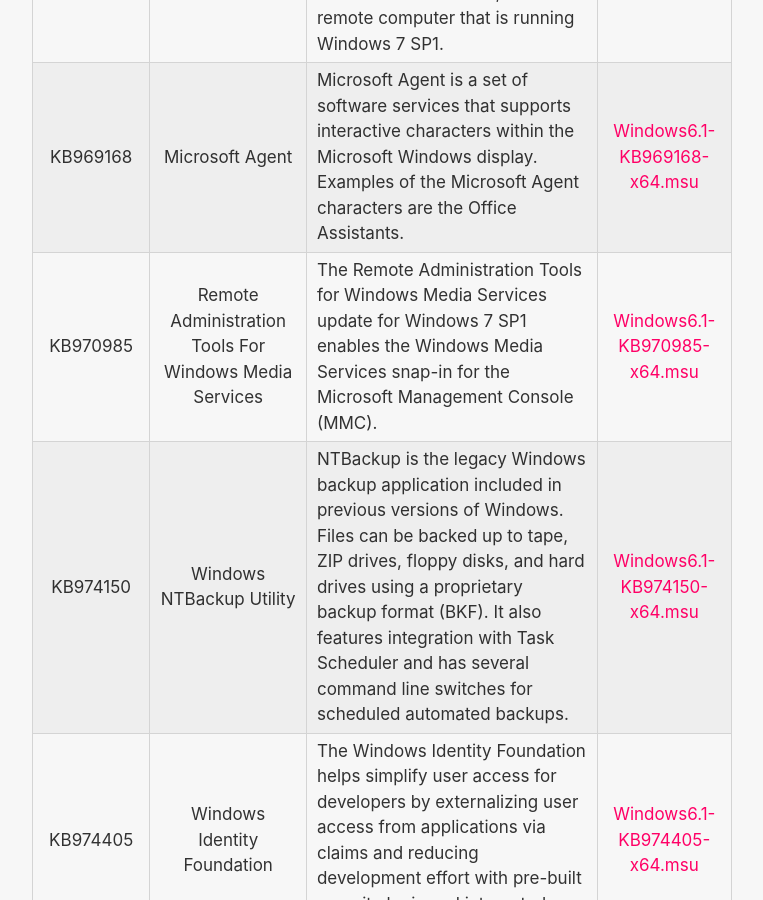
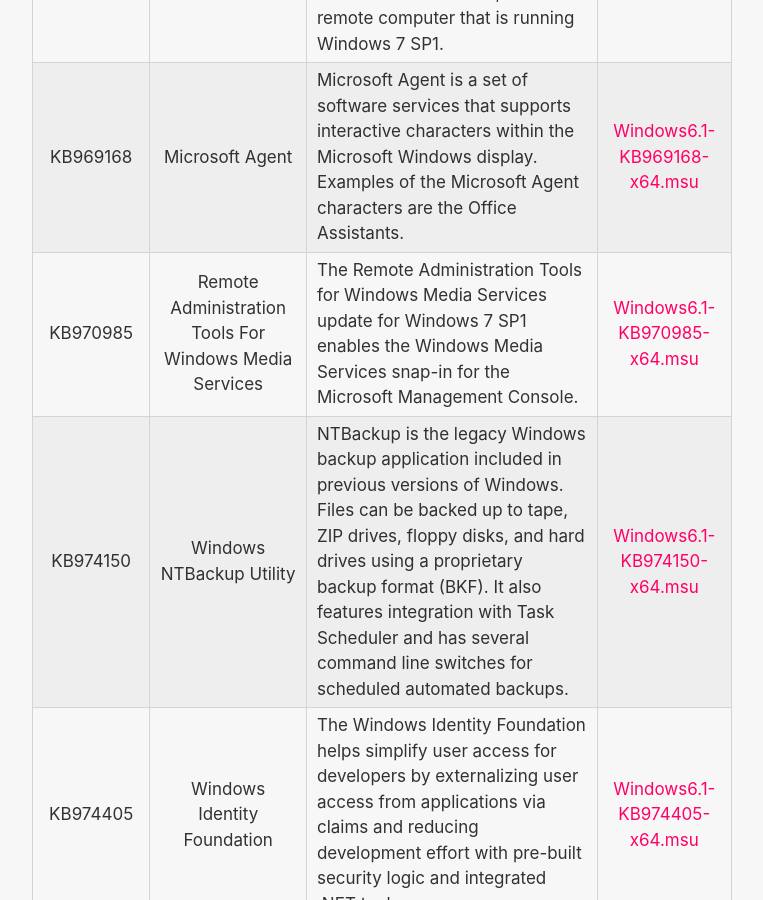
Before and after one commit to HackAndPwn/HackAndPwn.github.io, a Jekyll site: the page built from _posts/2020-05-23-windows-7-esu-patching.md, in a window 1280 px wide and 900 px high, scrolled down 2603 px. Shown: the whole window, without its empty margins (258-1021 px from the left). Built offline with Jekyll 4.4.1, drawn with Linux system fonts in a browser that asks for light colours.

Commit message:
remove mmc

```diff
--- a/_posts/2020-05-23-windows-7-esu-patching.md
+++ b/_posts/2020-05-23-windows-7-esu-patching.md
@@ -36,7 +36,7 @@
 | KB958559  | Windows Virtual PC                                     | Windows Virtual PC can be used to run more than one operating system at the same time on one computer, and to run many productivity applications on a virtual Windows environment, with a single click, directly from a computer running Windows 7. | [Windows6.1-KB958559-x64.msu](https://github.com/HackAndPwn/Windows-7-Patching/raw/master/02_Features/03_Windows6.1-KB958559-x64.msu) |
 | KB958830  | Remote Server Administration Tools                     | Remote Server Administration Tools for Windows 7 SP1 enables IT administrators to manage roles and features that are installed on computers that are running Windows Server 2008 R2, Windows Server 2008, or Windows Server 2003, from a remote computer that is running Windows 7 SP1. | Windows6.1-KB958830-x64.msu <br> [Part 1](https://github.com/HackAndPwn/Windows-7-Patching/raw/master/02_Features/04_Windows6.1-KB958830-x64.zip.001)  <br> [Part 2](https://github.com/HackAndPwn/Windows-7-Patching/raw/master/02_Features/04_Windows6.1-KB958830-x64.zip.002)  <br> [Part 3](https://github.com/HackAndPwn/Windows-7-Patching/raw/master/02_Features/04_Windows6.1-KB958830-x64.zip.003) |
 | KB969168  | Microsoft Agent                                        | Microsoft Agent is a set of software services that supports interactive characters within the Microsoft Windows display. Examples of the Microsoft Agent characters are the Office Assistants. | [Windows6.1-KB969168-x64.msu](https://github.com/HackAndPwn/Windows-7-Patching/raw/master/02_Features/05_Windows6.1-KB969168-x64.msu) |
-| KB970985  | Remote Administration Tools For Windows Media Services | The Remote Administration Tools for Windows Media Services update for Windows 7 SP1 enables the Windows Media Services snap-in for the Microsoft Management Console (MMC). | [Windows6.1-KB970985-x64.msu](https://github.com/HackAndPwn/Windows-7-Patching/raw/master/02_Features/06_Windows6.1-KB970985-x64.msu) |
+| KB970985  | Remote Administration Tools For Windows Media Services | The Remote Administration Tools for Windows Media Services update for Windows 7 SP1 enables the Windows Media Services snap-in for the Microsoft Management Console. | [Windows6.1-KB970985-x64.msu](https://github.com/HackAndPwn/Windows-7-Patching/raw/master/02_Features/06_Windows6.1-KB970985-x64.msu) |
 | KB974150  | Windows NTBackup Utility                               | NTBackup is the legacy Windows backup application included in previous versions of Windows. Files can be backed up to tape, ZIP drives, floppy disks, and hard drives using a proprietary backup format (BKF). It also features integration with Task Scheduler and has several command line switches for scheduled automated backups. | [Windows6.1-KB974150-x64.msu](https://github.com/HackAndPwn/Windows-7-Patching/raw/master/02_Features/07_Windows6.1-KB974150-x64.msu) |
 | KB974405  | Windows Identity Foundation                            | The Windows Identity Foundation helps simplify user access for developers by externalizing user access from applications via claims and reducing development effort with pre-built security logic and integrated .NET tools. | [Windows6.1-KB974405-x64.msu](https://github.com/HackAndPwn/Windows-7-Patching/raw/master/02_Features/08_Windows6.1-KB974405-x64.msu) |
 | KB974674  | Windows NTBackup Restore Utility                       | The Windows NTBackup Restore Utility for Windows 7 SP1 restores backups that are made on Windows XP and on Windows Server 2003 to computers that are running Windows 7 and Windows Server 2008 R2. | [Windows6.1-KB974674-x64.msu](https://github.com/HackAndPwn/Windows-7-Patching/raw/master/02_Features/09_Windows6.1-KB974674-x64.msu) |
```
